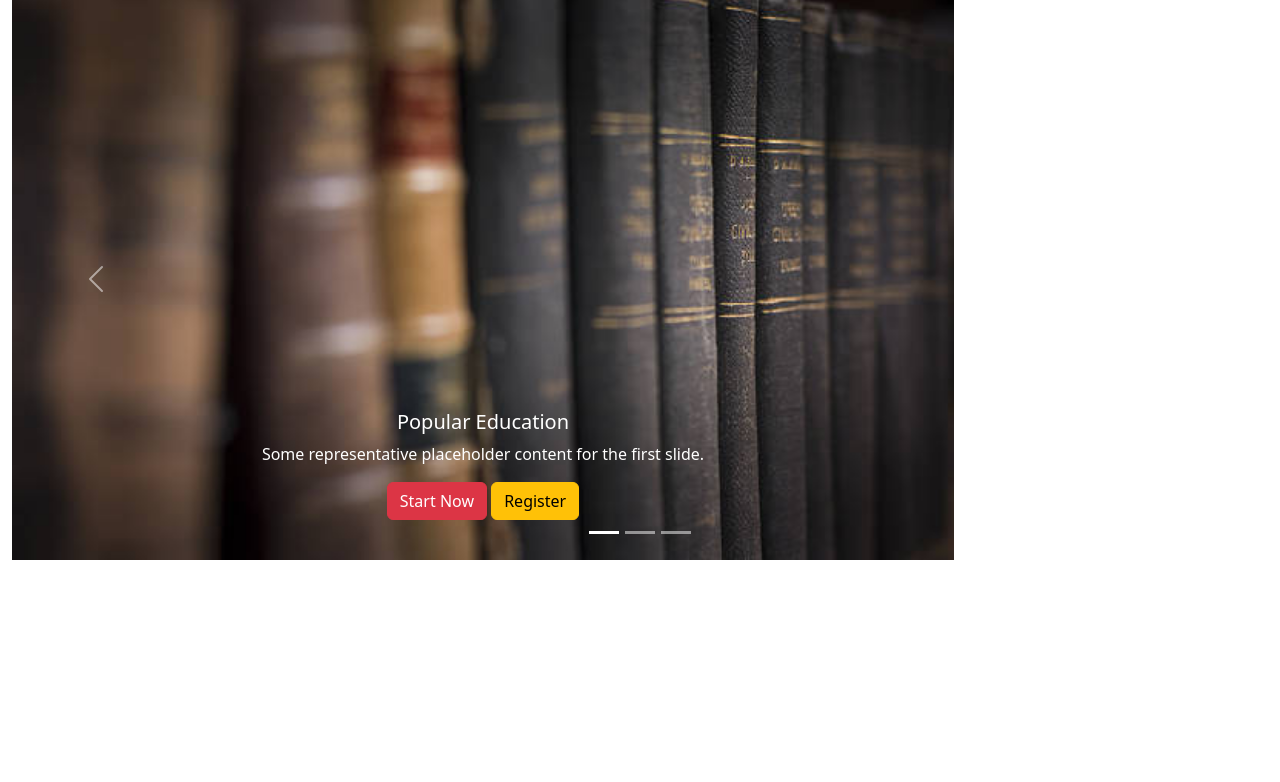
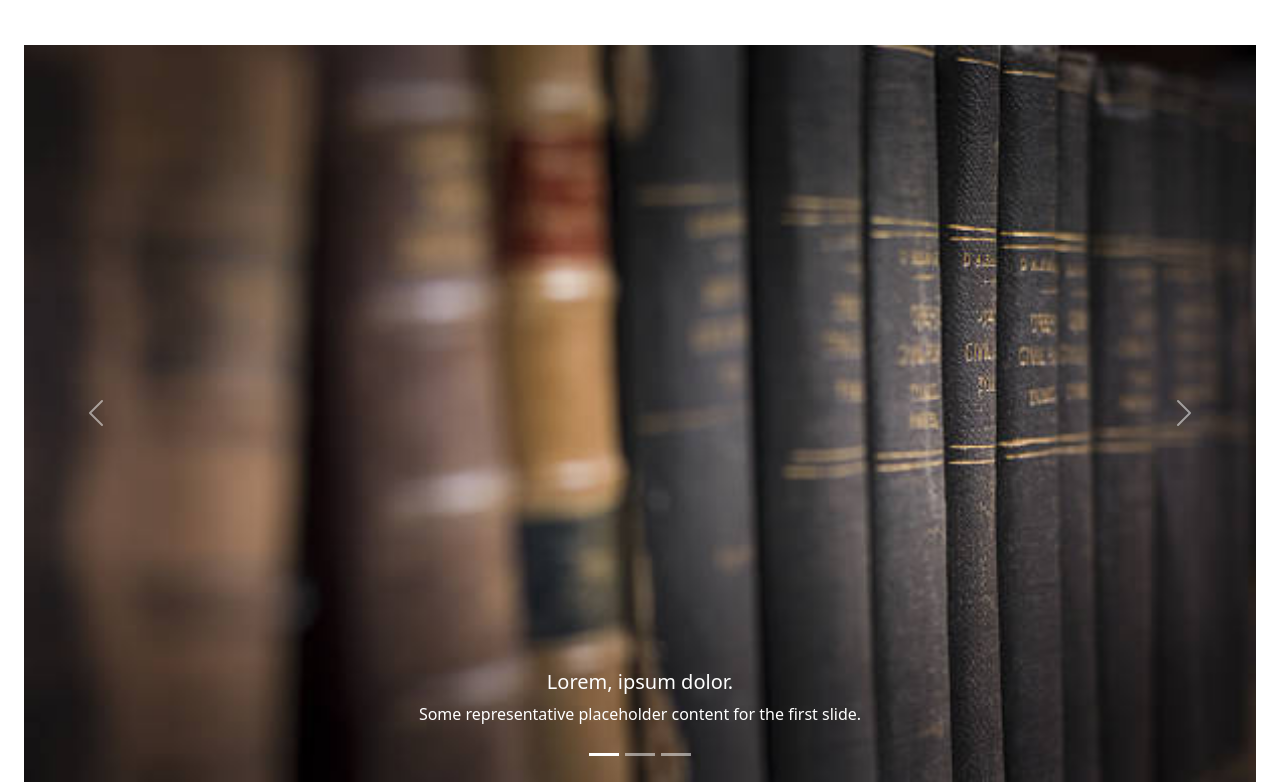
Before and after one commit to ensarsagkal/calisma, a plain HTML site: page solo1/bookstore-website/index.html in a window 1280 px wide. Shown: the part 108-890 px from the top of the page. Before the commit the page ends 800 px from the top, so only its background shows below. Drawn offline with nearby package versions, Linux system fonts and the light colour scheme.

```diff
--- a/solo1/bookstore-website/index.html
+++ b/solo1/bookstore-website/index.html
@@ -144,44 +144,35 @@
 <!--                                 carousel                                -->
 <!-- ----------------------------------------------------------------------- -->
 
-<div id="carouselExampleCaptions" class="carousel slide container-fluid">
+<div id="carouselExampleCaptions" class="carousel slide container-fluid mt-5">
     <div class="carousel-indicators">
       <button type="button" data-bs-target="#carouselExampleCaptions" data-bs-slide-to="0" class="active" aria-current="true" aria-label="Slide 1"></button>
       <button type="button" data-bs-target="#carouselExampleCaptions" data-bs-slide-to="1" aria-label="Slide 2"></button>
       <button type="button" data-bs-target="#carouselExampleCaptions" data-bs-slide-to="2" aria-label="Slide 3"></button>
     </div>
-    <div class="carousel-inner w-75 ">
+    <div class="carousel-inner container-fluid ">
       <div class="carousel-item active">
         <img src="./img/slider1.jpg" class="d-block w-100" alt="...">
         <div class="carousel-caption d-none d-md-block">
-          <h5>Popular Education</h5>
+          <h5>Lorem, ipsum dolor.</h5>
           <p>Some representative placeholder content for the first slide.</p>
-          <div>
-            <button class="btn btn-danger">Start Now</button>
-            <button class="btn btn-warning">Register</button>
-          </div>
+
         </div>
       </div>
       <div class="carousel-item">
         <img src="./img/slider2.jpg" class="d-block w-100" alt="...">
         <div class="carousel-caption d-none d-md-block">
-          <h5>Succesful Future</h5>
+          <h5>Lorem, ipsum dolor.</h5>
           <p>Some representative placeholder content for the second slide.</p>
-          <div>
-            <button class="btn btn-danger">Start Now</button>
-            <button class="btn btn-warning">Register</button>
-          </div>
+
         </div>
       </div>
       <div class="carousel-item">
         <img src="./img/slider3.jpg" class="d-block w-100" alt="...">
         <div class="carousel-caption d-none d-md-block">
-          <h5>Dream Job</h5>
+          <h5>Lorem, ipsum dolor.</h5>
           <p>Some representative placeholder content for the third slide.</p>
-          <div>
-            <button class="btn btn-danger">Start Now</button>
-            <button class="btn btn-warning">Register</button>
-          </div>
+
         </div>
       </div>
     </div>
```
